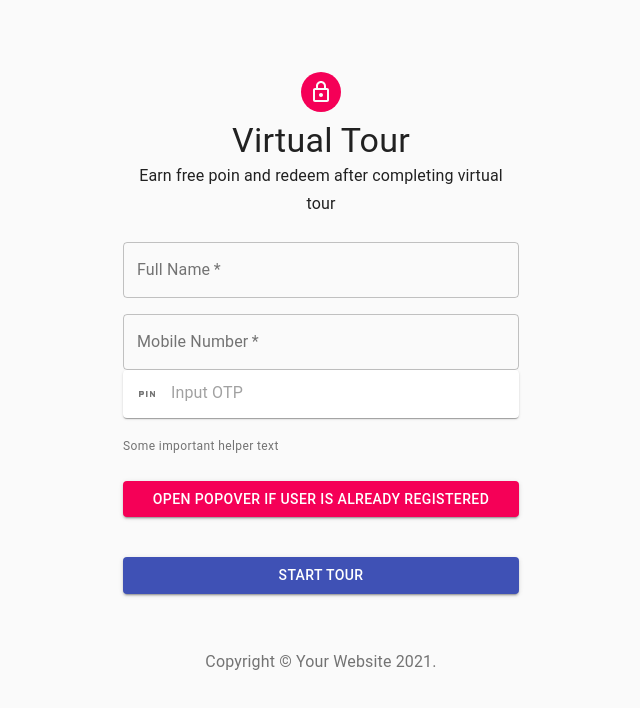
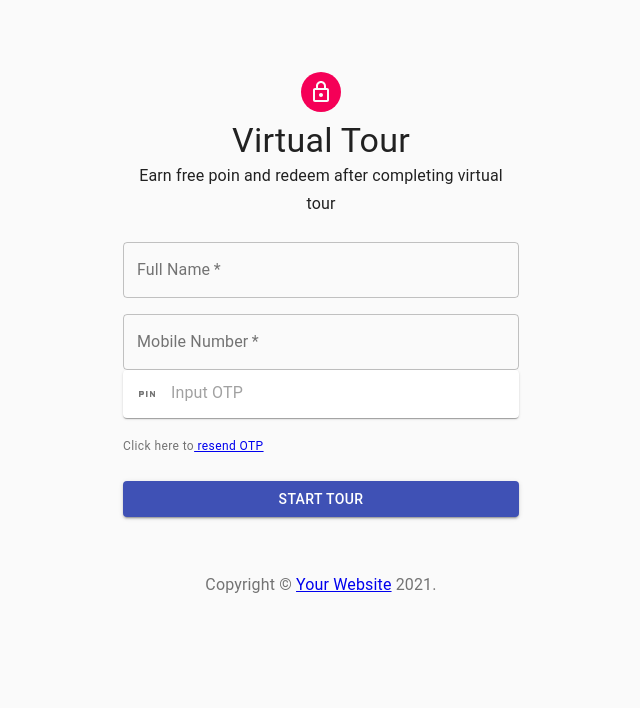
Before and after one commit to amahenza/ui-nxjs-dev, a Next.js app: page /register-tour in a window 1280 px wide. Shown: the top 708 px of the page, without its empty margins (319-959 px from the left). Built offline with nearby package versions, Linux system fonts and the light colour scheme.

Commit message:
register-tour.js blank function resend OTP

```diff
--- a/components/Layout.js
+++ b/components/Layout.js
@@ -10,7 +10,6 @@ function Layout(props) {
   return (
     <div className="Layout">
       <VirtualTourDialog tourButton={tourButton} />
-
       <Header />
       <div className="Content">{props.children}</div>
       <NavBar navButtons={navButtons} />
--- a/components/NavBar.js
+++ b/components/NavBar.js
@@ -6,7 +6,7 @@ const NavBar = (props) => (
       <NavButton key={button.path} path={button.path} label={button.label} />
     ))}
     <style jsx>{`
-      background-color: grey;
+      background-color: red;
       color: white;
       width: 100%;
       height: 90px;
--- a/pages/register-tour.js
+++ b/pages/register-tour.js
@@ -1,11 +1,12 @@
 import React from "react";
+import Link from "next/link";
 import Avatar from "@material-ui/core/Avatar";
 import Button from "@material-ui/core/Button";
 
 import Popover from "@material-ui/core/Popover";
 import CssBaseline from "@material-ui/core/CssBaseline";
 import TextField from "@material-ui/core/TextField";
-import Link from "@material-ui/core/Link";
+//import Link from "@material-ui/core/Link";
 import Grid from "@material-ui/core/Grid";
 import Box from "@material-ui/core/Box";
 import LockOutlinedIcon from "@material-ui/icons/LockOutlined";
@@ -89,6 +90,15 @@ function Copyright() {
   );
 }
 
+function ResendOTP() {
+  return (
+    <FormHelperText>
+      Click here to
+      <Link href="#"> resend OTP</Link>
+    </FormHelperText>
+  );
+}
+
 function CustomizedInputBase() {
   const classes = useStyles();
 
@@ -164,13 +174,10 @@ export default function RegisterTour() {
                 <CustomizedInputBase />
               </Grid>
               <Grid item xs={12}>
-                <FormHelperText id="component-helper-text">
-                  Some important helper text
-                </FormHelperText>
+                <ResendOTP />
               </Grid>
             </Grid>
 
-            <SimplePopover />
             <Button
               //type="submit"
               fullWidth
```
